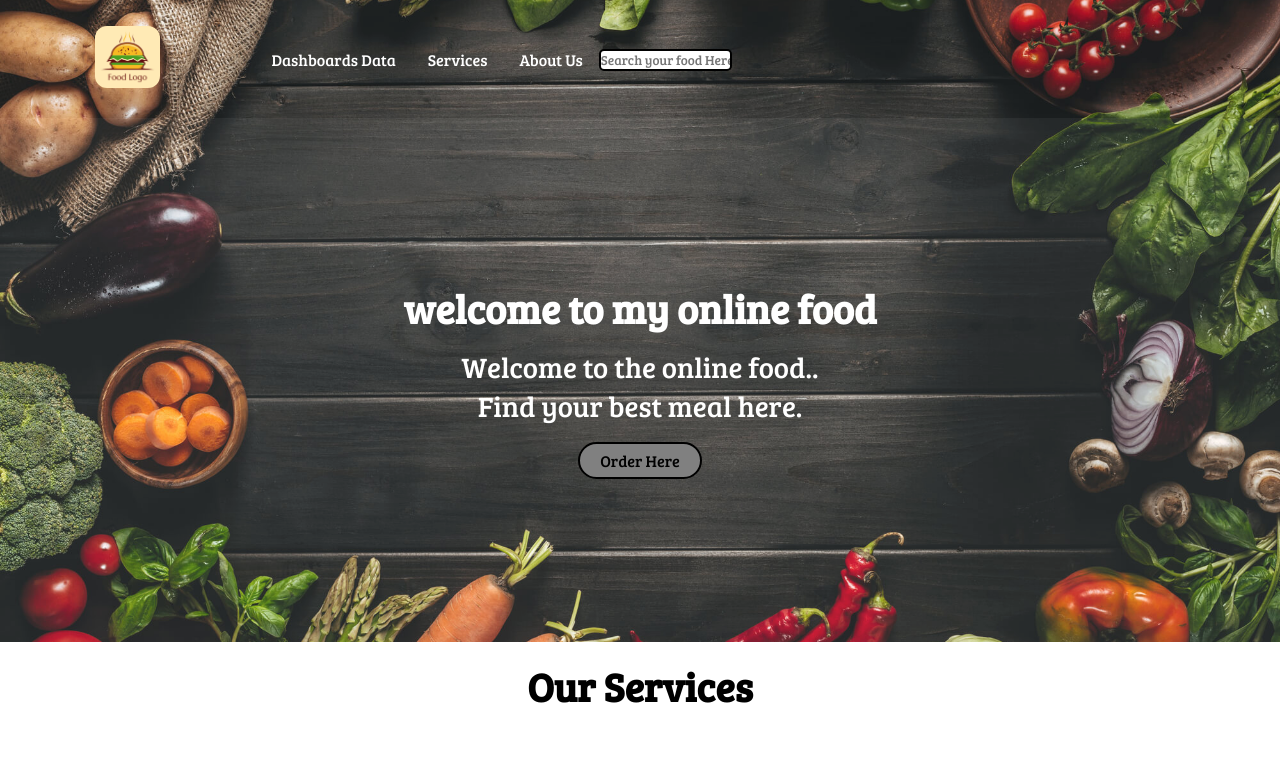
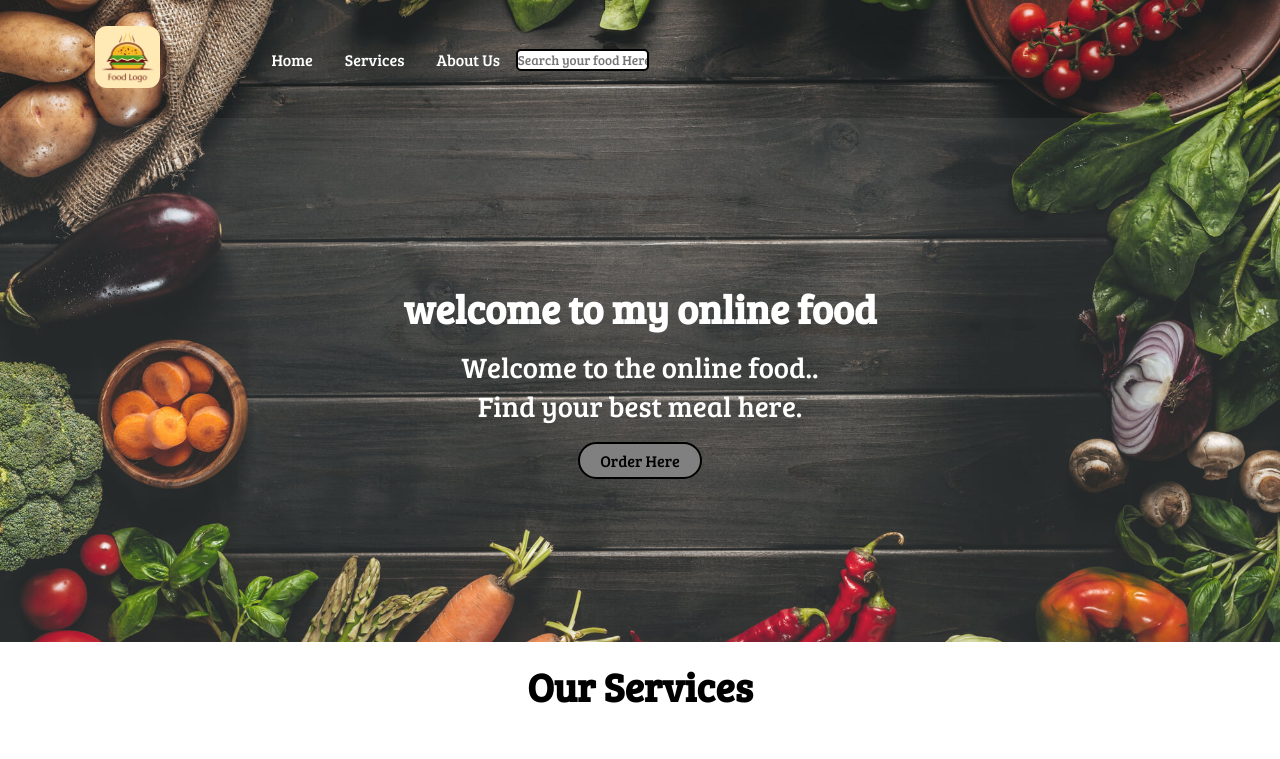
Before and after one commit to SujitAdroja/myonlinefood.github.io, a plain HTML site: page index.html in a window 1280 px wide. Shown: the top 759 px of the page. Drawn offline with Linux system fonts and the light colour scheme; a web font is replaced by a local one.

Commit message:
changed Dashboar

```diff
--- a/index.html
+++ b/index.html
@@ -25,7 +25,7 @@
             <img src="logo3.png" alt="myonline.com">
         </div>
         <ul>
-            <li class="item"><a href="">Dashboards Data</a></li>
+            <li class="item"><a href="">Home</a></li>
             <li class="item"><a href="">Services</a></li>
             <li class="item"><a href="">About Us</a></li>
 
```
